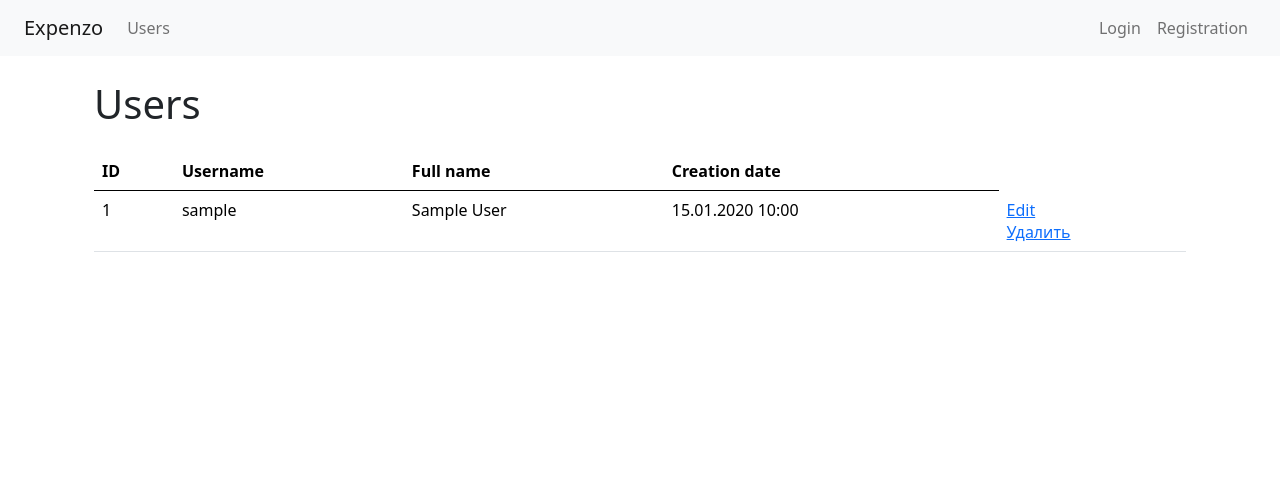
After one commit to RustemYeldessov/expenzo, a Django app: template expenzo/templates/users/index.html in a window 1280 px wide. The commit adds this page. Shown: the top 492 px of the page. Run offline with Django 5.2, Linux system fonts and the light colour scheme; the template is opened without the code that fills it: values that come from a table or form of the project are taken from there, others are empty; tables that the repository leaves empty hold one stand-in row (values such as "Sample post"); parts of the project's set-up code (start-up, migrations or seed data) failed here and were passed over; some libraries are stand-ins or nearby versions.

Commit message:
feat: Add users CRUD to base.html

```diff
--- a/expenzo/templates/base.html
+++ b/expenzo/templates/base.html
@@ -28,7 +28,7 @@
       <div class="collapse navbar-collapse" id="navbarContent">
         <ul class="navbar-nav me-auto mb-2 mb-lg-0">
           <li class="nav-item">
-            <a class="nav-link" href="#">{% trans "Users" %}</a>
+            <a class="nav-link" href="{% url 'users:index' %}">{% trans "Users" %}</a>
           </li>
 
           {% if user.is_authenticated %}
@@ -52,7 +52,7 @@
 
           <ul class="navbar-nav">
             <li class="nav-item">
-              <form action="#" method="post" class="d-inline">
+              <form action="{% url 'users:logout' %}" method="post" class="d-inline">
                 {% csrf_token %}
                 <button type="submit" class="nav-link btn btn-link p-0" style="text-decoration: none;">
                   {% trans "Logout" %}
@@ -64,10 +64,10 @@
         {% else %}
         <ul class="navbar-nav ms-auto mb-2 mb-lg-0">
           <li class="nav-item">
-            <a class="nav-link" href="#">{% trans "Login" %}</a>
+            <a class="nav-link" href="{% url 'users:login' %}">{% trans "Login" %}</a>
           </li>
           <li class="nav-item">
-            <a class="nav-link" href="#">{% trans "Registration" %}</a>
+            <a class="nav-link" href="{% url 'users:create' %}">{% trans "Registration" %}</a>
           </li>
         </ul>
         {% endif %}
--- /dev/null
+++ b/expenzo/templates/users/index.html
@@ -0,0 +1,32 @@
+{% extends 'base.html' %}
+{% load django_bootstrap5 %}
+{% load i18n %}
+
+{% block content %}
+<h1 class="my-4">{% trans "Users" %}</h1>
+<table class="table table_striped">
+    <thead>
+    <tr>
+        <th>ID</th>
+        <th>{% trans "Username" %}</th>
+        <th>{% trans "Full name" %}</th>
+        <th>{% trans "Creation date" %}</th>
+    </tr>
+    </thead>
+    <tbody>
+    {% for user in users %}
+    <tr>
+        <td>{{ user.id }}</td>
+        <td>{{ user.username }}</td>
+        <td>{{ user.get_full_name }}</td>
+        <td>{{ user.date_joined|date:"d.m.Y H:i" }}</td>
+        <td>
+            <a href="{% url 'users:update' user.id %}">{% trans "Edit" %}</a>
+            <br>
+            <a href="{% url 'users:delete' user.id %}">{% trans "Delete" %}</a>
+        </td>
+    </tr>
+    {% endfor %}
+    </tbody>
+</table>
+{% endblock %}
```
Also changed, not shown: expenzo/templates/users/create.html (added, +14 -0 lines), expenzo/templates/users/delete.html (added, +14 -0 lines), expenzo/templates/users/login.html (added, +14 -0 lines), expenzo/templates/users/update.html (added, +12 -0 lines).
